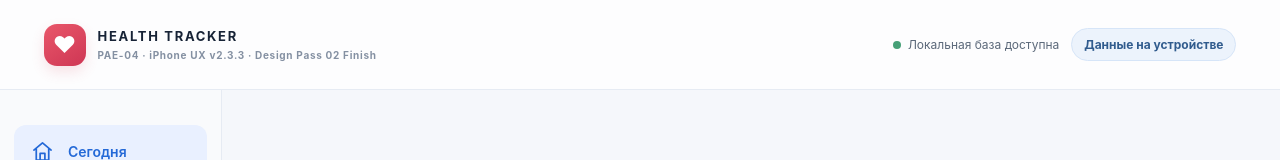
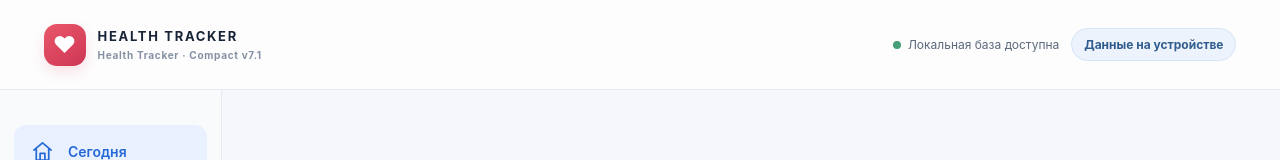
Before and after one commit to mastyukov/health-tracker, a plain HTML site: page site/index.html in a window 1280 px wide. Shown: the top 160 px of the page. Drawn offline with Linux system fonts and the light colour scheme.

Commit message:
PAE-04 v7.1 cache delivery: site/index.html

```diff
--- a/site/index.html
+++ b/site/index.html
@@ -16,13 +16,13 @@
   <link rel="icon" href="./icons/icon.svg" type="image/svg+xml" />
   <link rel="stylesheet" href="./styles.css" />
   <link rel="stylesheet" href="./home.css" />
-  <title>Health Tracker · iPhone UX v2.3.3 · Design Pass 02 Finish</title>
-  <meta name="application-version" content="iPhone UX v2.3.3 · Design Pass 02 Finish">
+  <title>Health Tracker · Compact v7.1</title>
+  <meta name="application-version" content="Health Tracker · Compact v7.1">
 </head>
 <body>
   <div class="app-shell">
     <header class="topbar">
-      <div class="brand"><span class="brand-mark" aria-hidden="true">♥</span><div><strong>HEALTH TRACKER</strong><small>PAE-04 · iPhone UX v2.3.3 · Design Pass 02 Finish</small></div></div>
+      <div class="brand"><span class="brand-mark" aria-hidden="true">♥</span><div><strong>HEALTH TRACKER</strong><small>Health Tracker · Compact v7.1</small></div></div>
       <div class="topbar-right"><span class="connection" id="connection-status"><span class="status-dot"></span>Проверяем локальную базу</span><span class="pill demo-pill">Данные на устройстве</span></div>
     </header>
 
@@ -70,7 +70,7 @@
 
         <section class="page" id="page-settings" aria-labelledby="backup-title">
   <p class="v23-storage-note" role="note">Личная бета. Записи хранятся на этом iPhone; перед восстановлением сохраните резервную копию.</p>
-          <div class="page-head"><div><p class="eyebrow">ЛОКАЛЬНЫЕ ДАННЫЕ</p><h1 id="backup-title">Настройки</h1><p class="v232-build-label" id="v232-build-version">Версия iPhone UX v2.3.3 · Design Pass 02 Finish</p><p class="muted">Экспорт, проверка SHA-256 и восстановление отсутствующих записей.</p><p id="pae04-offline-status" class="pae04-offline-status" role="status" aria-live="polite" data-ready="false">Офлайн-копия: проверяем…</p></div><span class="tag">JSON · SHA-256</span></div>
+          <div class="page-head"><div><p class="eyebrow">ЛОКАЛЬНЫЕ ДАННЫЕ</p><h1 id="backup-title">Настройки</h1><p class="v232-build-label" id="v232-build-version">Health Tracker · Compact v7.1</p><p class="muted">Экспорт, проверка SHA-256 и восстановление отсутствующих записей.</p><p id="pae04-offline-status" class="pae04-offline-status" role="status" aria-live="polite" data-ready="false">Офлайн-копия: проверяем…</p></div><span class="tag">JSON · SHA-256</span></div>
           <article class="panel settings-display-panel" id="settings-display"><h2>Внешний вид</h2><div class="settings-display-grid"><div><strong>Размер текста</strong><div class="ui01-font-tools" aria-label="Размер шрифта">
       <button id="ui01-font-less" type="button" aria-label="Уменьшить шрифт">А−</button>
       <span id="ui01-font-label" aria-live="polite"></span>
```
